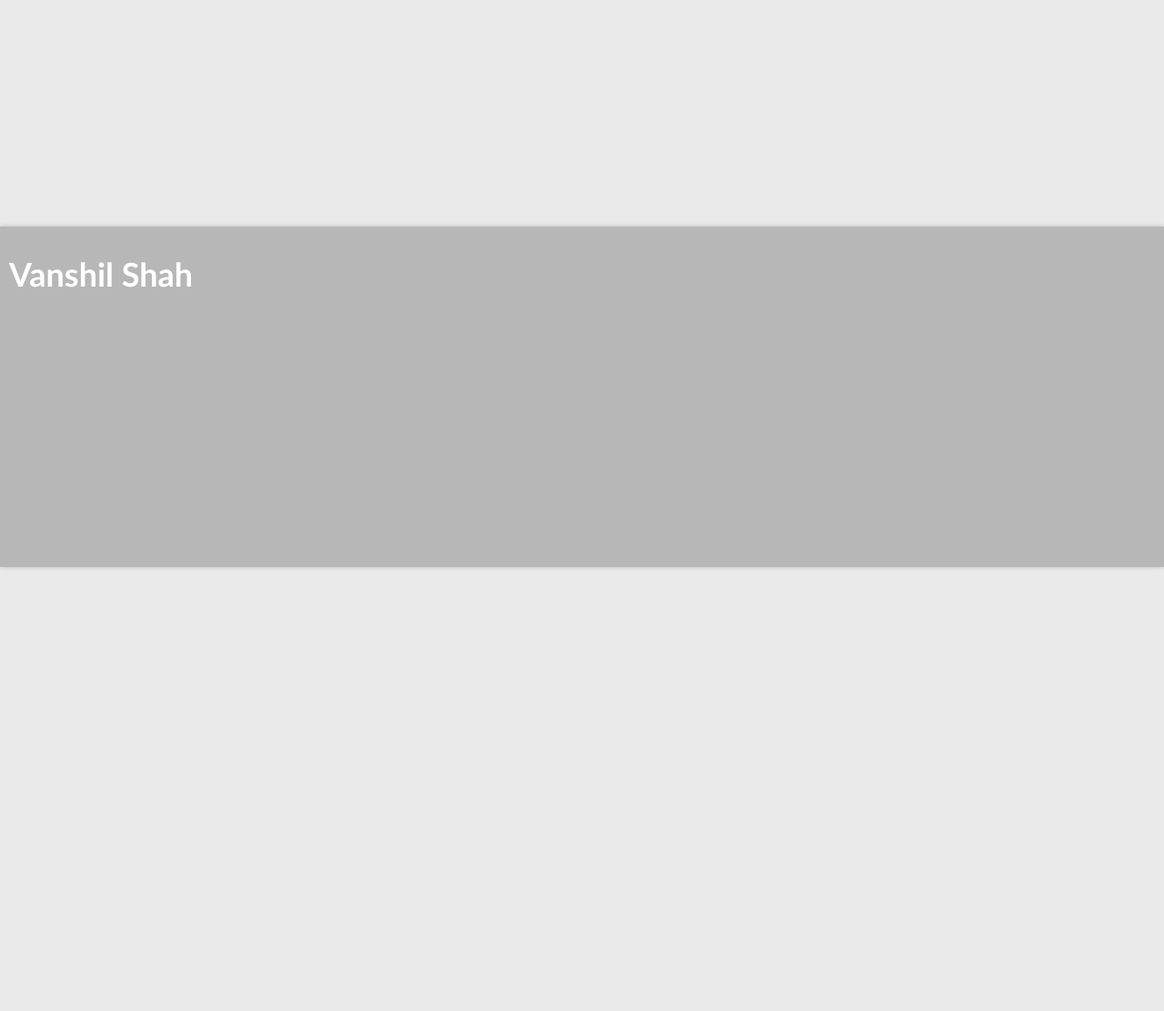
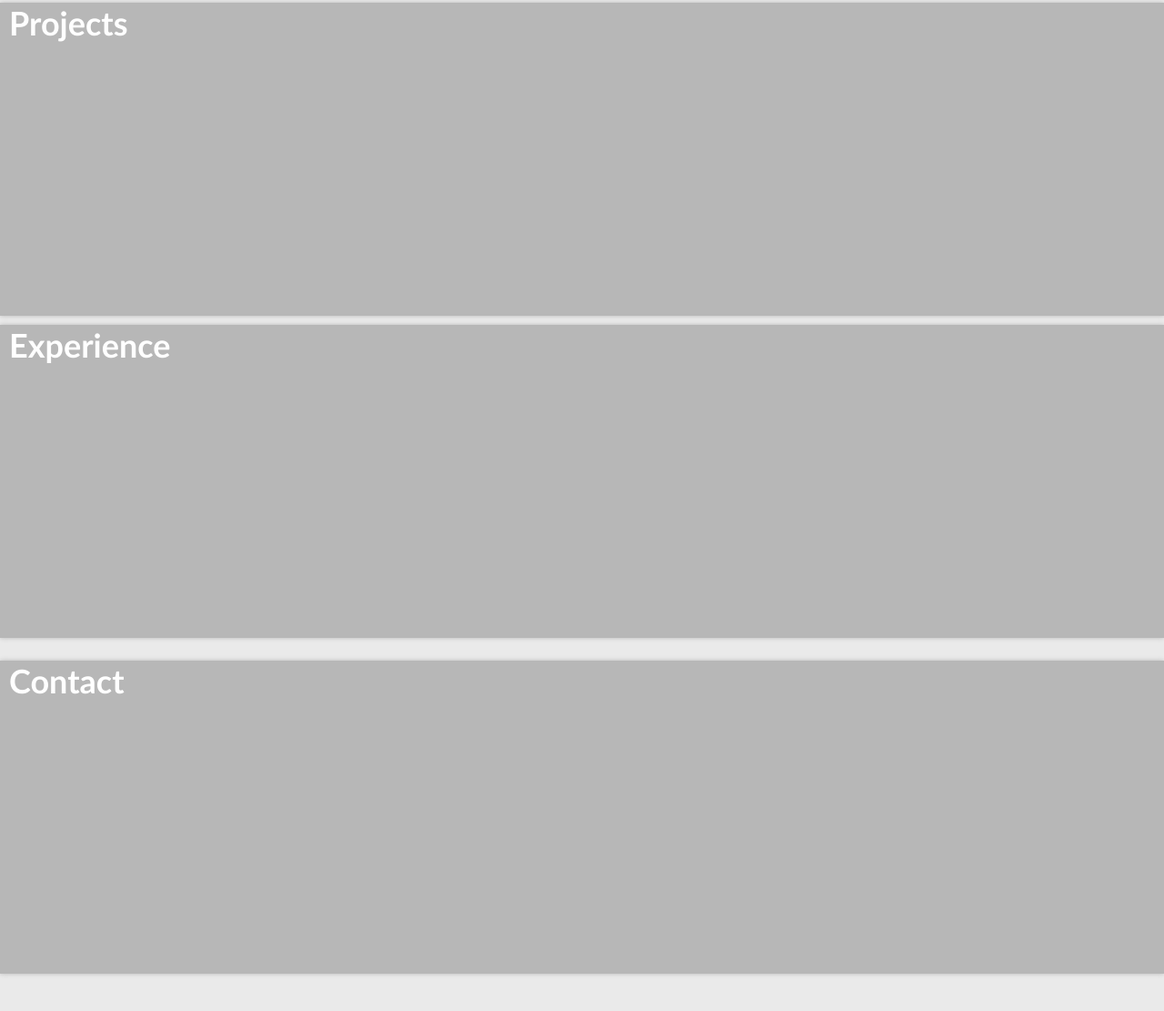
Before and after one commit to VanshilShah/vanshilshah.github.io, a plain HTML site: page index.html in a window 1280 px wide. Shown: the part 451-1562 px from the top of the page at 91% size. Drawn offline with Linux system fonts and the light colour scheme.

Commit message:
Added Subpages

```diff
--- a/index.html
+++ b/index.html
@@ -11,17 +11,36 @@
 
 	<body>
     <link rel="stylesheet" type="text/css" media="screen" href="stylesheets/stylesheet.css">
+
 		<table id="nav_banner">
-
 		  <tr>
 			<td id="navButton2"><a id="navButton" href="#about" class="smoothScroll">About</a></td>
-			<td id="navButton2"><a id="navButton" href="#about">Projects</a></td>
-			<td id="navButton2"><a id="navButton" href="#about">Experience</a></td>
-			<td id="navButton2"><a id="navButton" href="#about">Contact</a></td>
+			<td id="navButton2"><a id="navButton" href="#projects" class="smoothScroll">Projects</a></td>
+			<td id="navButton2"><a id="navButton" href="#experience" class="smoothScroll">Experience</a></td>
+			<td id="navButton2"><a id="navButton" href="#contact" class="smoothScroll">Contact</a></td>
 		  </tr>
+
 		</table>
 
-		<h1 id="about"> Vanshil Shah </h1>
+		<section>
+		<h1 id="about">Vanshil Shah</h1>
+		</section>
+
+		<section>
+		<h1 id="projects">Projects</h1>
+		</section>
+
+		<section>
+		<h1 id="experience">Experience</h1>
+		</section>
+
+		<section>
+		<h1 id="contact">Contact</h1>
+		</section>
+		<div>
+		</div>
+
+
 	</body>
 
 </html>
--- a/stylesheets/stylesheet.css
+++ b/stylesheets/stylesheet.css
@@ -179,7 +179,7 @@ hr {
 }
 
 table {
-  padding: 0 0 0 50px;
+  padding: 0 0 0 200px;
   text-align: right;
  }
 
@@ -212,7 +212,8 @@ Full-Width Styles
 #nav_banner{
   display: block;
   position: fixed;
-  top: 20px;
+  top: 40px;
+  /*left: 200px;*/
   color: #fff;
   background: #FDC113;
   box-shadow: 0 0 5px #F68421;
@@ -236,16 +237,40 @@ Full-Width Styles
 }
 #about{
   display: block;
+  margin-top: 0px;
   position: absoulte;
-  margin: 700px 0;
-  padding: 30px 0 300px 10px;
+  padding: 0 0 400px 10px;
   color: #fff;
   background: #B7B7B7;
   box-shadow: 0 0 5px #B7B7B7;
 }
-
-
-
+#projects{
+  display: block;
+  margin-top: 10px;
+  position: absoulte;
+  padding: 0 0 300px 10px;
+  color: #fff;
+  background: #B7B7B7;
+  box-shadow: 0 0 5px #B7B7B7;
+}
+#experience{
+  display: block;
+  margin-top: 10px;
+  position: absoulte;
+  padding: 0 0 300px 10px;
+  color: #fff;
+  background: #B7B7B7;
+  box-shadow: 0 0 5px #B7B7B7;
+}
+#contact{
+  display: block;
+  position: absoulte;
+  margin: 25px 0;
+  padding: 0 0 300px 10px;
+  color: #fff;
+  background: #B7B7B7;
+  box-shadow: 0 0 5px #B7B7B7;
+}
 
 
 
```
